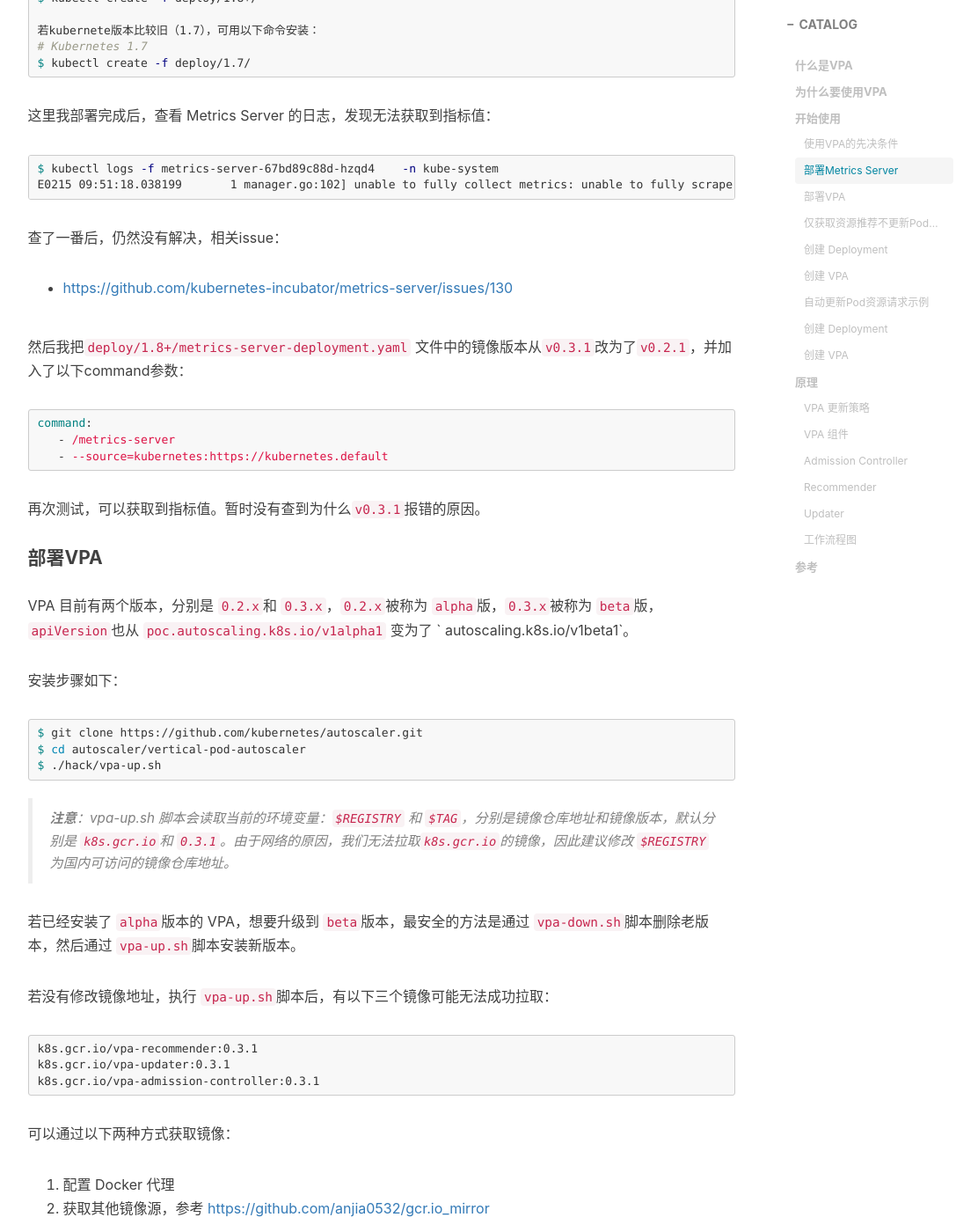
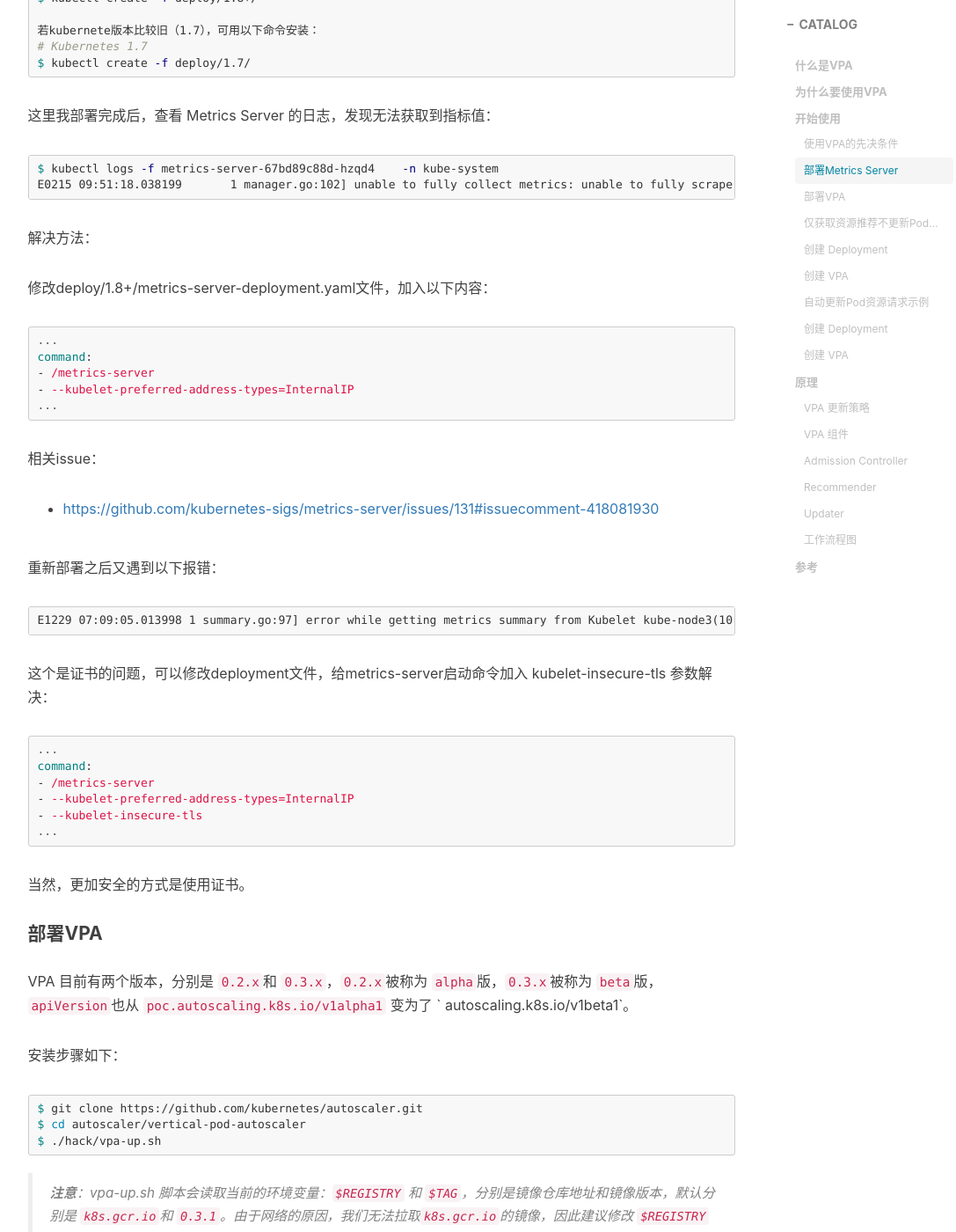
Before and after one commit to fengh0409/fengh0409.github.io, a Jekyll site: the page built from _posts/2019-04-06-k8s-vpa.markdown, in a window 1280 px wide and 1400 px high, scrolled down 1100 px. Shown: the whole window at 88% size, without its empty margins (136-1223 px from the left). Built offline with Jekyll 4.4.1, drawn with Linux system fonts in a browser that asks for light colours; nearby versions of some CDN libraries; comment, search, counter and statistics services are not loaded.

Commit message:
Update 2019-04-06-k8s-vpa.markdown

````diff
--- a/_posts/2019-04-06-k8s-vpa.markdown
+++ b/_posts/2019-04-06-k8s-vpa.markdown
@@ -49,16 +49,35 @@ $ kubectl create -f deploy/1.7/
 $ kubectl logs -f metrics-server-67bd89c88d-hzqd4    -n kube-system
 E0215 09:51:18.038199       1 manager.go:102] unable to fully collect metrics: unable to fully scrape metrics from source kubelet_summary:k8s-dev-0-201: unable to fetch metrics from Kubelet k8s-dev-0-21 (k8s-dev-0-201): Get https://k8s-dev-0-201:10250/stats/summary/: dial tcp 220.250.3.201:10250: connect: connection timed out
 ```
-查了一番后，仍然没有解决，相关issue：
-* [https://github.com/kubernetes-incubator/metrics-server/issues/130](https://github.com/kubernetes-incubator/metrics-server/issues/130)
 
-然后我把`deploy/1.8+/metrics-server-deployment.yaml` 文件中的镜像版本从`v0.3.1`改为了`v0.2.1`，并加入了以下command参数：
+解决方法：
+
+修改deploy/1.8+/metrics-server-deployment.yaml文件，加入以下内容：
 ```yaml
+...
 command:
-   - /metrics-server
-   - --source=kubernetes:https://kubernetes.default
+- /metrics-server
+- --kubelet-preferred-address-types=InternalIP
+...
 ```
-再次测试，可以获取到指标值。暂时没有查到为什么`v0.3.1`报错的原因。
+相关issue：
+* [https://github.com/kubernetes-sigs/metrics-server/issues/131#issuecomment-418081930](https://github.com/kubernetes-sigs/metrics-server/issues/131#issuecomment-418081930)
+
+重新部署之后又遇到以下报错：
+```
+E1229 07:09:05.013998 1 summary.go:97] error while getting metrics summary from Kubelet kube-node3(10.204.0.21:10250): Get https://10.204.0.21:10250/stats/summary/: x509: cannot validate certificate for 10.204.0.21 because it doesn't contain any IP SANs
+```
+
+这个是证书的问题，可以修改deployment文件，给metrics-server启动命令加入 kubelet-insecure-tls 参数解决：
+```yaml
+...
+command:
+- /metrics-server
+- --kubelet-preferred-address-types=InternalIP
+- --kubelet-insecure-tls
+...
+```
+当然，更加安全的方式是使用证书。
 
 #### 部署VPA
 VPA 目前有两个版本，分别是 `0.2.x`和 `0.3.x`，`0.2.x`被称为 `alpha`版，`0.3.x`被称为 `beta`版，`apiVersion`也从 `poc.autoscaling.k8s.io/v1alpha1` 变为了 `
````
